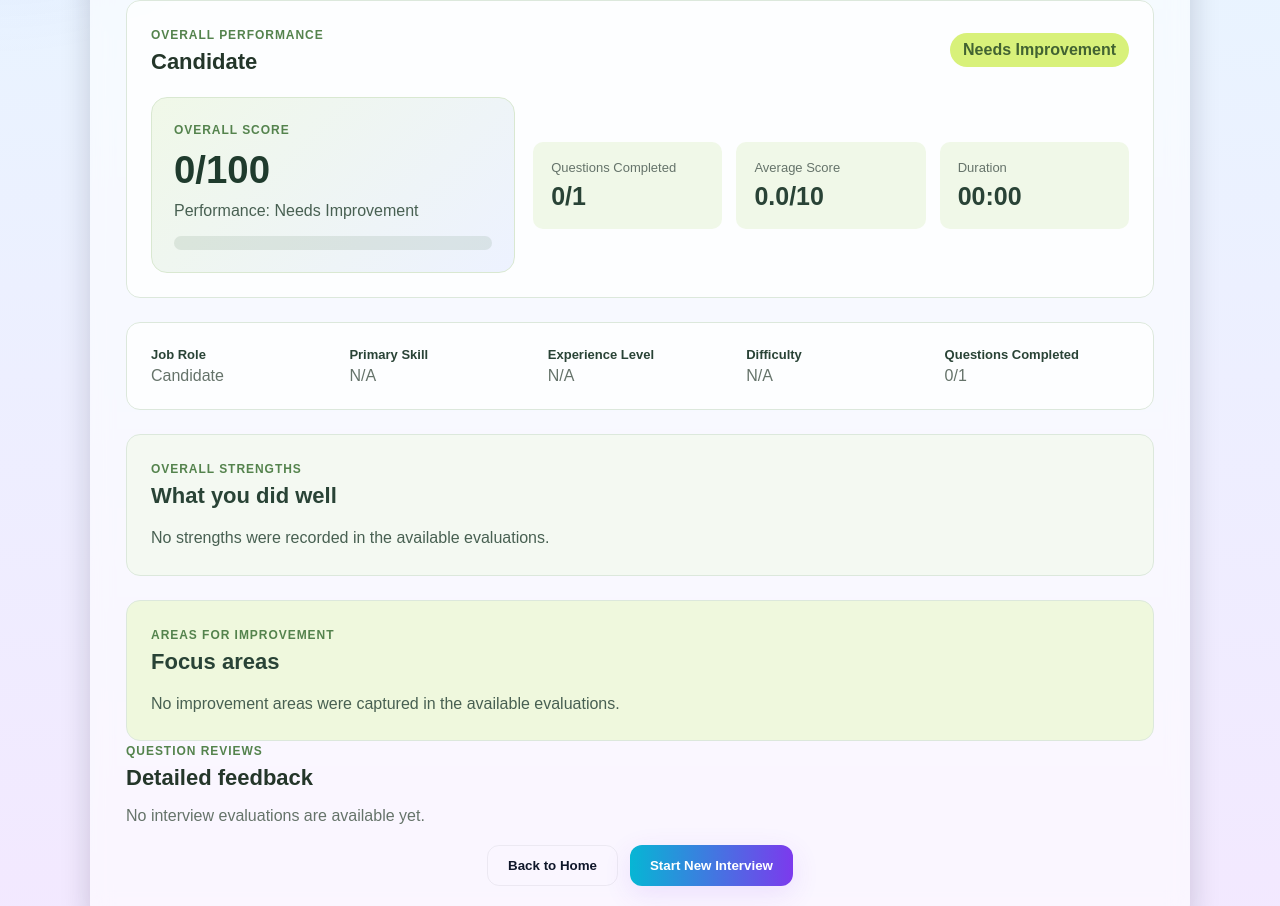
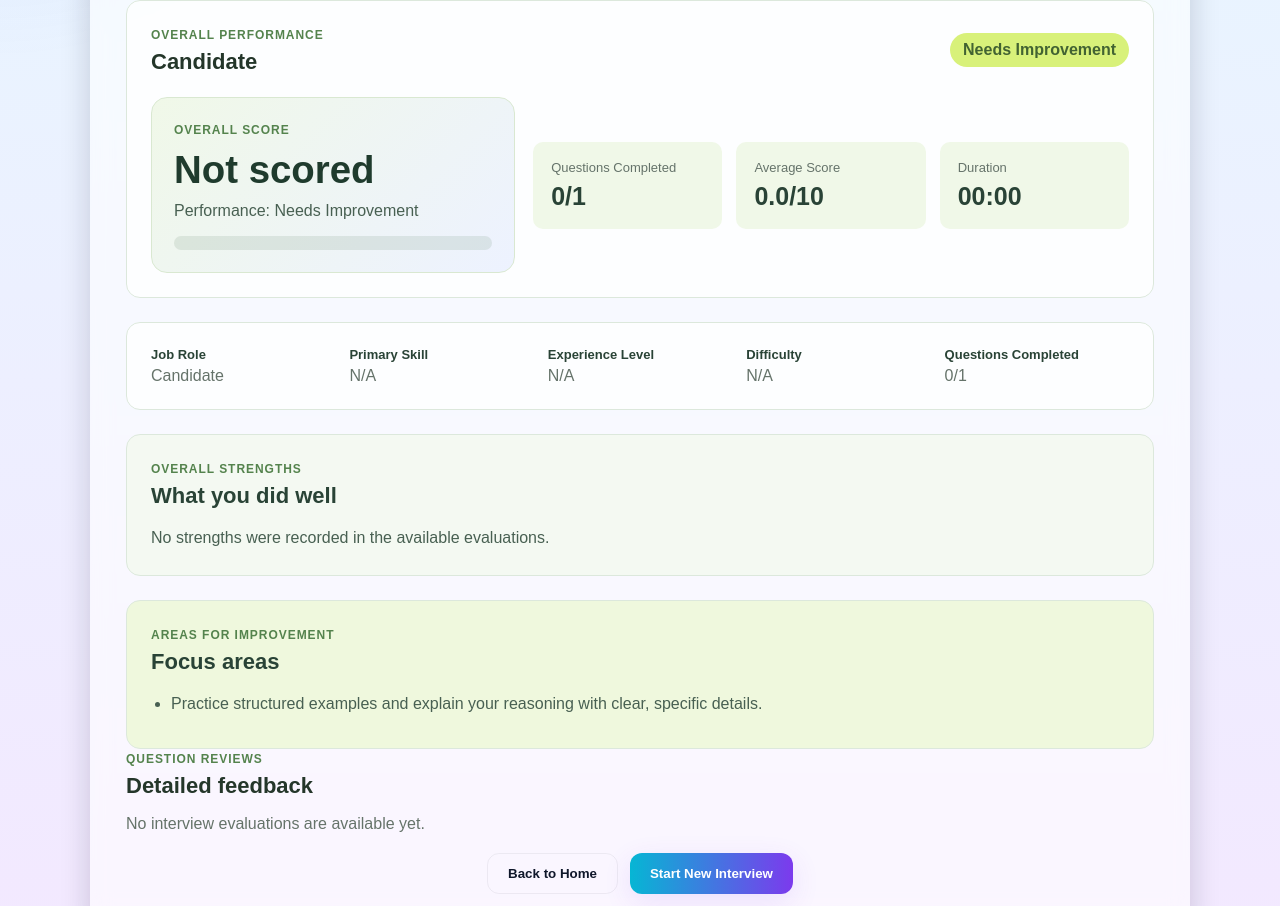
Before and after one commit to rajzore15/AI-Powered-Mock-Interview-System, a React (Create React App) app in the folder frontend/: page /interview-complete in a window 1280 px wide. Shown: the part 370-1276 px from the top of the page. Built offline with nearby package versions, Linux system fonts and the light colour scheme.

Commit message:
feat: improve interview performance dashboard

```diff
--- a/frontend/src/App.css
+++ b/frontend/src/App.css
@@ -1813,6 +1813,10 @@ body {
 .overall-score-card p { margin: 10px 0 16px; color: #486052; }
 .score-progress-bar { width: 100%; height: 14px; background: rgba(70, 104, 77, 0.12); border-radius: 999px; overflow: hidden; }
 .score-progress-bar span { display: block; height: 100%; border-radius: inherit; background: linear-gradient(90deg, #4cc77f, #d8f17a); }
+.review-progress { margin-top: 16px; padding: 14px 15px; background: #f8fbf7; border: 1px solid #e4eee2; border-radius: 9px; }
+.review-progress > div:first-child { display: flex; align-items: center; justify-content: space-between; gap: 12px; margin-bottom: 9px; }
+.review-progress span { color: #54834d; font-size: 12px; font-weight: 800; letter-spacing: .08em; text-transform: uppercase; }
+.review-progress strong { color: #294336; font-size: 14px; }
 .score-grid { display: grid; grid-template-columns: repeat(3, 1fr); gap: 14px; }
 .score-card { padding: 18px; border-radius: 10px; background: #f0f8e8; }
 .score-card span, .score-card strong { display: block; }
--- a/frontend/src/pages/InterviewComplete.js
+++ b/frontend/src/pages/InterviewComplete.js
@@ -23,10 +23,12 @@ const normalizeList = (items) => {
 const normalizeEvaluation = (value) => {
   const evaluation = value && typeof value === "object" ? value : {};
   const safeScore = Number(evaluation.score);
-  const score = Number.isFinite(safeScore) && safeScore >= 0 && safeScore <= 10 ? safeScore : 0;
+  const hasScore = Number.isFinite(safeScore) && safeScore >= 0 && safeScore <= 10;
+  const score = hasScore ? safeScore : 0;
 
   return {
     score,
+    hasScore,
     correctness: typeof evaluation.correctness === "string" && evaluation.correctness.trim() ? evaluation.correctness.trim() : "Evaluation unavailable.",
     strengths: normalizeList(evaluation.strengths),
     areas_to_improve: normalizeList(evaluation.areas_to_improve || evaluation.weaknesses || evaluation.improvement_areas),
@@ -86,19 +88,20 @@ function InterviewComplete() {
   const answers = Array.isArray(state.answers) ? state.answers : [];
   const evaluations = Array.isArray(state.evaluations) ? state.evaluations : [];
 
-  const reviews = questions.map((question, index) => ({
-    question: typeof question === "string" && question.trim() ? question.trim() : "Question unavailable.",
+  const reviewCount = Math.max(questions.length, answers.length, evaluations.length);
+  const reviews = Array.from({ length: reviewCount }, (_, index) => ({
+    question: typeof questions[index] === "string" && questions[index].trim() ? questions[index].trim() : "Question unavailable.",
     answer: typeof answers[index] === "string" && answers[index].trim() ? answers[index].trim() : "No answer recorded.",
     evaluation: normalizeEvaluation(evaluations[index])
   }));
 
-  const validReviews = reviews.filter((review) => Number.isFinite(review.evaluation.score) && review.evaluation.score >= 0 && review.evaluation.score <= 10);
-  const totalQuestionCount = Math.max(questions.length || 0, validReviews.length || 0, 1);
-  const totalAnswered = validReviews.length;
+  const validReviews = reviews.filter((review) => review.evaluation.hasScore);
+  const totalQuestionCount = Math.max(Number.isFinite(state.totalQuestions) ? state.totalQuestions : 0, reviews.length, 1);
+  const totalAnswered = reviews.filter((review) => review.answer !== "No answer recorded." || review.evaluation.hasScore).length;
   const averageScore = totalAnswered ? validReviews.reduce((sum, review) => sum + review.evaluation.score, 0) / totalAnswered : 0;
   const overallPercent = clampPercentage(averageScore * 10);
   const performanceLevel = getPerformanceLevel(overallPercent);
-  const scoreLabel = `${Math.round(overallPercent)}/100`;
+  const scoreLabel = totalAnswered ? `${Math.round(overallPercent)}/100` : "Not scored";
 
   const overallStrengths = mergeSimilarItems(
     validReviews.flatMap((review) => review.evaluation.strengths)
@@ -107,6 +110,10 @@ function InterviewComplete() {
   const improvementAreas = mergeSimilarItems(
     validReviews.flatMap((review) => review.evaluation.areas_to_improve)
   );
+
+  const improvementSuggestions = improvementAreas.length
+    ? improvementAreas
+    : ["Practice structured examples and explain your reasoning with clear, specific details."];
 
   return (
     <div className="interview-complete-page">
@@ -179,13 +186,9 @@ function InterviewComplete() {
             <span className="report-label">Areas for improvement</span>
             <h2>Focus areas</h2>
           </div>
-          {improvementAreas.length ? (
-            <ul className="summary-list">
-              {improvementAreas.map((area, index) => <li key={`${area}-${index}`}>{area}</li>)}
-            </ul>
-          ) : (
-            <p className="empty-report">No improvement areas were captured in the available evaluations.</p>
-          )}
+          <ul className="summary-list">
+            {improvementSuggestions.map((suggestion, index) => <li key={`${suggestion}-${index}`}>{suggestion}</li>)}
+          </ul>
         </section>
 
         <section className="question-reviews">
@@ -213,6 +216,16 @@ function InterviewComplete() {
                 <div className="review-answer">
                   <span>Candidate answer</span>
                   <p>{review.answer}</p>
+                </div>
+
+                <div className="review-progress">
+                  <div>
+                    <span>Question score</span>
+                    <strong>{review.evaluation.hasScore ? `${review.evaluation.score}/10` : "Not scored"}</strong>
+                  </div>
+                  <div className="score-progress-bar" aria-label={`Question ${index + 1} score`}>
+                    <span style={{ width: `${scorePercent}%` }} />
+                  </div>
                 </div>
 
                 <div className="review-grid">
@@ -246,11 +259,7 @@ function InterviewComplete() {
 
                   <div className="ideal-answer">
                     <span>Improvement suggestions</span>
-                    {review.evaluation.areas_to_improve.length ? (
-                      <ul>{review.evaluation.areas_to_improve.map((item, itemIndex) => <li key={`${item}-suggestion-${itemIndex}`}>{item}</li>)}</ul>
-                    ) : (
-                      <p>Practice structured examples and clarify your reasoning for stronger answers.</p>
-                    )}
+                    <ul><li>{review.evaluation.areas_to_improve.length ? review.evaluation.areas_to_improve[0] : "Practice structured examples and clarify your reasoning for stronger answers."}</li></ul>
                   </div>
 
                   <div className="ideal-answer">
```
